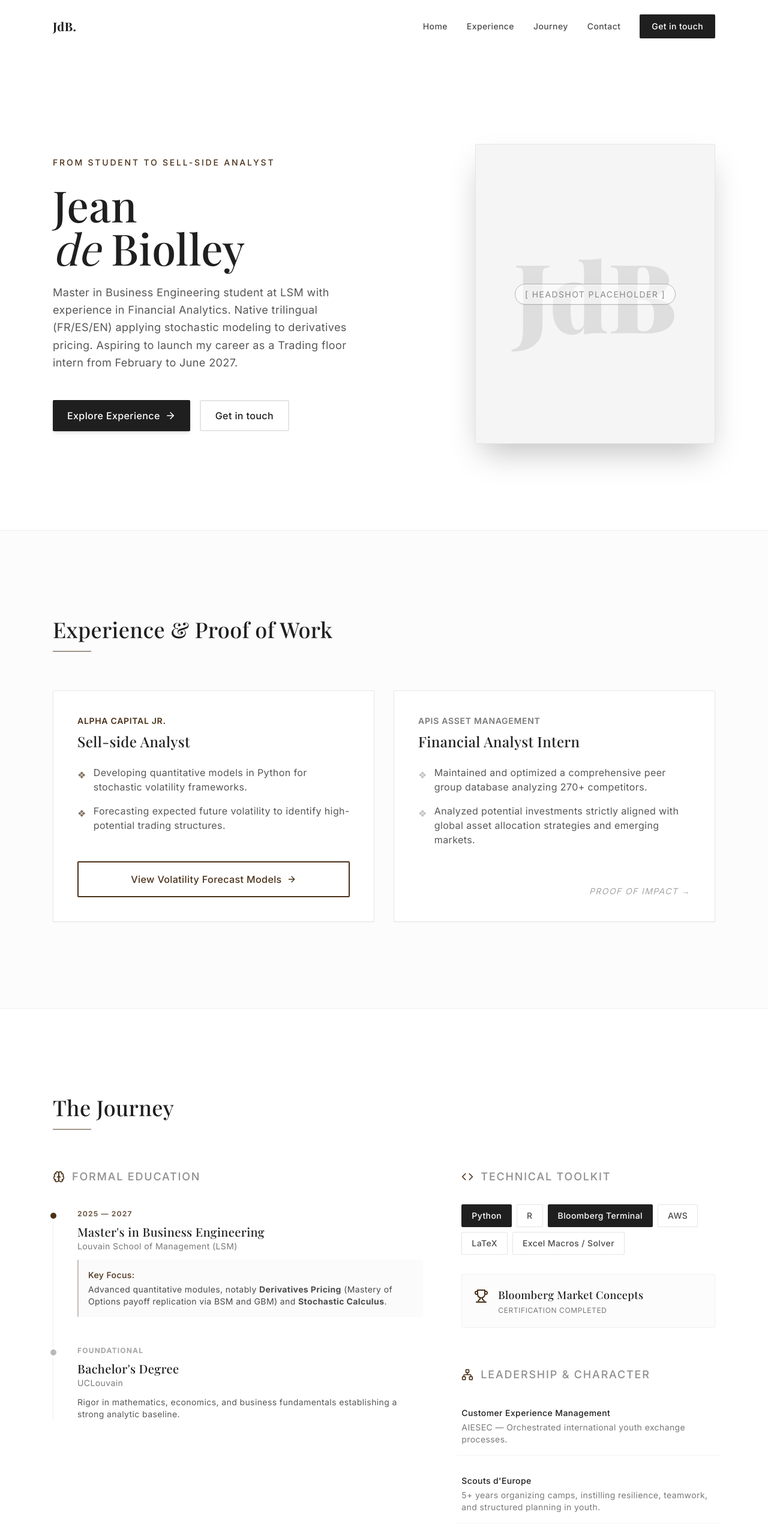
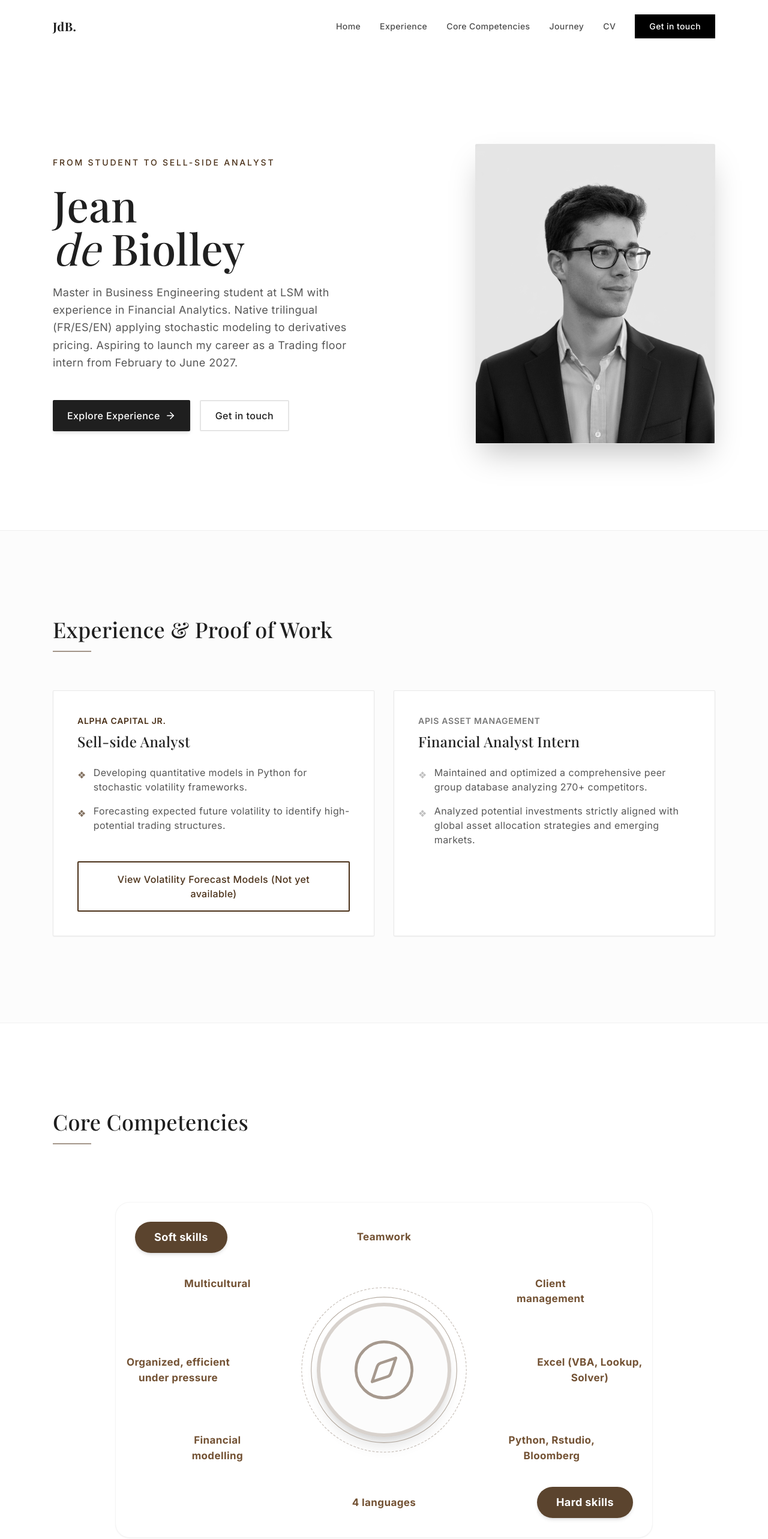
Before and after one commit to jean2biolley/My_e_portfolio, a Next.js app: page / in a window 1280 px wide. Shown: the top 2566 px of the page at 60% size. Built offline with nearby package versions, Linux system fonts and the light colour scheme; a web font is replaced by a local one.

Commit message:
updated with cv

```diff
--- a/src/app/page.tsx
+++ b/src/app/page.tsx
@@ -1,5 +1,5 @@
 import Image from "next/image";
-import { ArrowRight, Download, Brain, Code, Network, Trophy } from "lucide-react";
+import { ArrowRight, Download, Brain, Code, Network, Trophy, Compass } from "lucide-react";
 import Navbar from "@/components/Navbar";
 import Footer from "@/components/Footer";
 import ContactForm from "@/components/ContactForm";
@@ -47,16 +47,7 @@ export default function Home() {
           <div className="order-1 md:order-2 flex justify-center md:justify-end relative">
             <div className="absolute inset-0 bg-muted/60 blur-3xl rounded-full translate-x-12 translate-y-12 h-[300px] w-[300px] md:h-[400px] md:w-[400px] -z-10" />
             <div className="relative w-[300px] h-[400px] md:w-[400px] md:h-[500px] overflow-hidden rounded-sm border border-border shadow-2xl bg-muted flex items-center justify-center group overflow-hidden grayscale hover:grayscale-0 transition-all duration-700">
-              {/* Fallback pattern / Placeholder for image */}
-              <div className="absolute inset-0 opacity-10 flex items-center justify-center text-[10rem] font-serif font-black text-foreground select-none">
-                JdB
-              </div>
-              <div className="z-10 px-8 text-center delay-100 transition-opacity">
-                <span className="text-sm uppercase tracking-widest text-foreground/50 border border-foreground/30 px-4 py-2 rounded-full bg-white/50 backdrop-blur-sm shadow-sm group-hover:opacity-0 transition-opacity">
-                  [ Headshot Placeholder ]
-                </span>
-              </div>
-              {/* <Image src="/headshot.jpg" alt="Jean de Biolley" fill className="object-cover" /> */}
+              <Image src="/profile.png" alt="Jean de Biolley" fill className="object-cover transition-transform duration-700 group-hover:scale-105" priority />
             </div>
           </div>
         </section>
@@ -93,7 +84,7 @@ export default function Home() {
                 </div>
                 <div className="mt-12">
                   <button className="w-full py-4 px-6 bg-transparent border-2 border-accent text-accent font-medium hover:bg-accent hover:text-white transition-all duration-300 rounded-sm inline-flex justify-center items-center gap-2 group-hover:shadow-md">
-                    View Volatility Forecast Models <ArrowRight size={16} />
+                    View Volatility Forecast Models (Not yet available)
                   </button>
                 </div>
               </div>
@@ -118,8 +109,98 @@ export default function Home() {
                   </ul>
                 </div>
                 <div className="mt-12 text-foreground/40 text-sm uppercase tracking-widest text-right italic relative">
-                  <span className="group-hover:text-accent transition-colors duration-300 inline-block group-hover:-translate-x-2">Proof of Impact &rarr;</span>
+                  <span className="group-hover:text-accent transition-colors duration-300 inline-block group-hover:-translate-x-2"></span>
                 </div>
+              </div>
+            </div>
+          </div>
+        {/* --- EXPERIENCE SECTION --- */}
+        </section>
+
+        {/* --- SKILLS SECTION --- */}
+        <section id="skills" className="py-24 md:py-36 bg-background relative overflow-hidden border-b border-border/50">
+          <div className="max-w-6xl mx-auto px-6">
+            <div className="mb-16 md:mb-24 text-center md:text-left">
+              <h2 className="text-4xl font-serif font-medium text-foreground mb-4">
+                Core Competencies
+              </h2>
+              <div className="h-0.5 w-16 bg-accent opacity-50 mx-auto md:mx-0" />
+            </div>
+
+            {/* Mobile View */}
+            <div className="md:hidden space-y-12">
+              <div className="relative p-6 border-l-2 border-accent bg-muted/20">
+                <div className="inline-block px-5 py-2 bg-accent/90 text-white font-medium rounded-full mb-6 shadow-sm text-sm">
+                  Soft skills
+                </div>
+                <ul className="space-y-4 text-foreground/80 font-medium">
+                  <li className="flex items-center gap-3"><span className="w-1.5 h-1.5 rounded-full bg-accent/50" /> Teamwork</li>
+                  <li className="flex items-center gap-3"><span className="w-1.5 h-1.5 rounded-full bg-accent/50" /> Multicultural</li>
+                  <li className="flex items-center gap-3"><span className="w-1.5 h-1.5 rounded-full bg-accent/50" /> Organized, efficient under pressure</li>
+                  <li className="flex items-center gap-3"><span className="w-1.5 h-1.5 rounded-full bg-accent/50" /> Client management</li>
+                </ul>
+              </div>
+              <div className="relative p-6 border-l-2 border-accent bg-muted/20">
+                <div className="inline-block px-5 py-2 bg-accent/90 text-white font-medium rounded-full mb-6 shadow-sm text-sm">
+                  Hard skills
+                </div>
+                <ul className="space-y-4 text-foreground/80 font-medium">
+                  <li className="flex items-center gap-3"><span className="w-1.5 h-1.5 rounded-full bg-accent/50" /> Excel (VBA, Lookup, Solver)</li>
+                  <li className="flex items-center gap-3"><span className="w-1.5 h-1.5 rounded-full bg-accent/50" /> Python, Rstudio, Bloomberg</li>
+                  <li className="flex items-center gap-3"><span className="w-1.5 h-1.5 rounded-full bg-accent/50" /> Financial modelling</li>
+                  <li className="flex items-center gap-3"><span className="w-1.5 h-1.5 rounded-full bg-accent/50" /> 4 languages</li>
+                </ul>
+              </div>
+            </div>
+
+            {/* Desktop Radial View */}
+            <div className="hidden md:block relative w-full h-[560px] max-w-4xl mx-auto mt-12 bg-white rounded-3xl shadow-sm border border-border/40">
+              {/* Badges */}
+              <div className="absolute top-8 left-8 px-8 py-3 bg-accent/90 text-white font-bold font-sans rounded-[2rem] shadow-md text-lg z-10 transition-transform hover:scale-105 hover:bg-accent cursor-default">
+                Soft skills
+              </div>
+              <div className="absolute bottom-8 right-8 px-8 py-3 bg-accent/90 text-white font-bold font-sans rounded-[2rem] shadow-md text-lg z-10 transition-transform hover:scale-105 hover:bg-accent cursor-default">
+                Hard skills
+              </div>
+
+              {/* Center Graphics */}
+              <div className="absolute top-1/2 left-1/2 -translate-x-1/2 -translate-y-1/2 flex items-center justify-center w-56 h-56 rounded-full border-[6px] border-accent/20 bg-muted/30 shadow-xl z-0">
+                <Compass className="text-accent/60 w-28 h-28 opacity-80" strokeWidth={1} />
+                <div className="absolute inset-0 rounded-full border-[1.5px] border-accent/40 scale-[1.15]" />
+                <div className="absolute inset-0 rounded-full border-[1px] border-accent/30 scale-[1.3] border-dashed" />
+              </div>
+
+              {/* Surrounding Texts */}
+              <div className="absolute top-[8%] left-1/2 -translate-x-1/2 text-center text-[#735234] font-sans font-bold text-[17px] w-48 transition-transform hover:scale-105">
+                Teamwork
+              </div>
+
+              <div className="absolute top-[22%] right-[10%] text-center text-[#735234] font-sans font-bold text-[17px] w-40 transition-transform hover:scale-105">
+                Client <br/> management
+              </div>
+
+              <div className="absolute top-1/2 right-2 -translate-y-1/2 text-center text-[#735234] font-sans font-bold text-[17px] w-48 transition-transform hover:scale-105">
+                Excel (VBA, Lookup, <br/> Solver)
+              </div>
+
+              <div className="absolute bottom-[22%] right-[8%] text-center text-[#735234] font-sans font-bold text-[17px] w-48 transition-transform hover:scale-105">
+                Python, Rstudio, <br/> Bloomberg
+              </div>
+
+              <div className="absolute bottom-[8%] left-1/2 -translate-x-1/2 text-center text-[#735234] font-sans font-bold text-[17px] w-48 transition-transform hover:scale-105">
+                4 languages
+              </div>
+
+              <div className="absolute bottom-[22%] left-[10%] text-center text-[#735234] font-sans font-bold text-[17px] w-40 transition-transform hover:scale-105">
+                Financial <br/> modelling
+              </div>
+
+              <div className="absolute top-1/2 left-2 -translate-y-1/2 text-center text-[#735234] font-sans font-bold text-[17px] w-48 transition-transform hover:scale-105">
+                Organized, efficient <br/> under pressure
+              </div>
+
+              <div className="absolute top-[22%] left-[10%] text-center text-[#735234] font-sans font-bold text-[17px] w-40 transition-transform hover:scale-105">
+                Multicultural
               </div>
             </div>
           </div>
@@ -182,8 +263,7 @@ export default function Home() {
                     {["Python", "R", "Bloomberg Terminal", "AWS", "LaTeX", "Excel Macros / Solver"].map((skill, idx) => (
                       <span
                         key={idx}
-                        className={`px-4 py-2 border text-sm font-medium transition-all duration-300 rounded-sm hover:-translate-y-1 hover:shadow-md ${
-                          skill === "Python" || skill === "Bloomberg Terminal"
+                        className={`px-4 py-2 border text-sm font-medium transition-all duration-300 rounded-sm hover:-translate-y-1 hover:shadow-md ${skill === "Python" || skill === "Bloomberg Terminal"
                           ? "bg-foreground text-white border-foreground"
                           : "bg-white text-foreground/80 border-border hover:border-foreground/30"
                           }`}
@@ -193,13 +273,25 @@ export default function Home() {
                     ))}
                   </div>
 
-                  <div className="mt-8 flex items-start gap-4 p-5 bg-muted/30 border border-border/50 rounded-sm transition-colors hover:border-accent/40 hover:bg-muted/50">
+                  <div className="mt-8 space-y-4">
+                    <div className="flex items-start gap-4 p-5 bg-muted/30 border border-border/50 rounded-sm transition-colors hover:border-accent/40 hover:bg-muted/50">
                       <div className="mt-1">
                         <Trophy className="text-accent" size={24} />
                       </div>
                       <div>
                         <h4 className="font-serif font-medium text-lg">Bloomberg Market Concepts</h4>
                         <p className="text-xs text-foreground/60 uppercase tracking-wider mt-1">Certification Completed</p>
+                      </div>
+                    </div>
+
+                    <div className="flex items-start gap-4 p-5 bg-muted/30 border border-border/50 rounded-sm transition-colors hover:border-accent/40 hover:bg-muted/50">
+                      <div className="mt-1">
+                        <Trophy className="text-accent" size={24} />
+                      </div>
+                      <div>
+                        <h4 className="font-serif font-medium text-lg">European First Aid Certificate</h4>
+                        <p className="text-xs text-foreground/60 uppercase tracking-wider mt-1">Certification Completed</p>
+                      </div>
                     </div>
                   </div>
                 </div>
--- a/src/components/Navbar.tsx
+++ b/src/components/Navbar.tsx
@@ -19,8 +19,9 @@ export default function Navbar() {
   const navLinks = [
     { name: "Home", href: "#home" },
     { name: "Experience", href: "#experience" },
+    { name: "Core Competencies", href: "#skills" },
     { name: "Journey", href: "#journey" },
-    { name: "Contact", href: "#contact" },
+    { name: "CV", href: "https://github.com/jean2biolley/cv/blob/main/cv_jeandebiolley.pdf", external: true },
   ];
 
   return (
@@ -38,17 +39,19 @@ export default function Navbar() {
             <Link
               key={link.name}
               href={link.href}
+              target={link.external ? "_blank" : undefined}
+              rel={link.external ? "noopener noreferrer" : undefined}
               className="text-sm font-medium text-foreground/80 hover:text-accent transition-colors"
             >
               {link.name}
             </Link>
           ))}
-          <a
+          <Link
             href="#contact"
-            className="px-5 py-2.5 text-sm font-medium text-white bg-foreground hover:bg-accent transition-colors duration-300 rounded-sm"
+            className="bg-black text-white px-6 py-2.5 text-sm font-medium hover:bg-black/80 transition-colors"
           >
             Get in touch
-          </a>
+          </Link>
         </div>
 
         {/* Mobile Nav Toggle */}
@@ -64,12 +67,21 @@ export default function Navbar() {
             <Link
               key={link.name}
               href={link.href}
+              target={link.external ? "_blank" : undefined}
+              rel={link.external ? "noopener noreferrer" : undefined}
               onClick={() => setIsMenuOpen(false)}
               className="text-base font-medium text-foreground/80 hover:text-accent transition-colors"
             >
               {link.name}
             </Link>
           ))}
+          <Link
+            href="#contact"
+            onClick={() => setIsMenuOpen(false)}
+            className="bg-black text-white px-6 py-3 text-base font-medium text-center hover:bg-black/80 transition-colors mt-2"
+          >
+            Get in touch
+          </Link>
         </div>
       )}
     </nav>
```
Also changed, not shown: src/components/ContactForm.tsx (+10 -7 lines), public/profile.png (added). Lines whose indentation alone changed are shown as unchanged.
